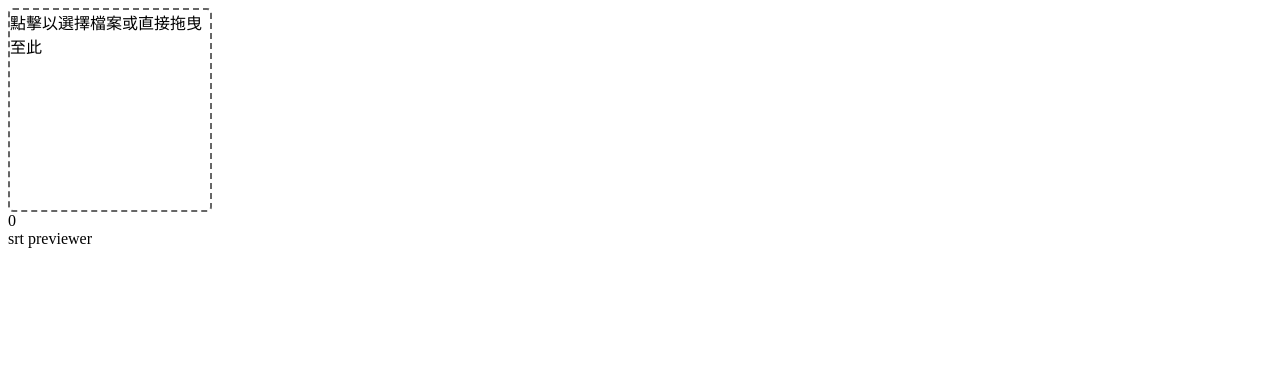
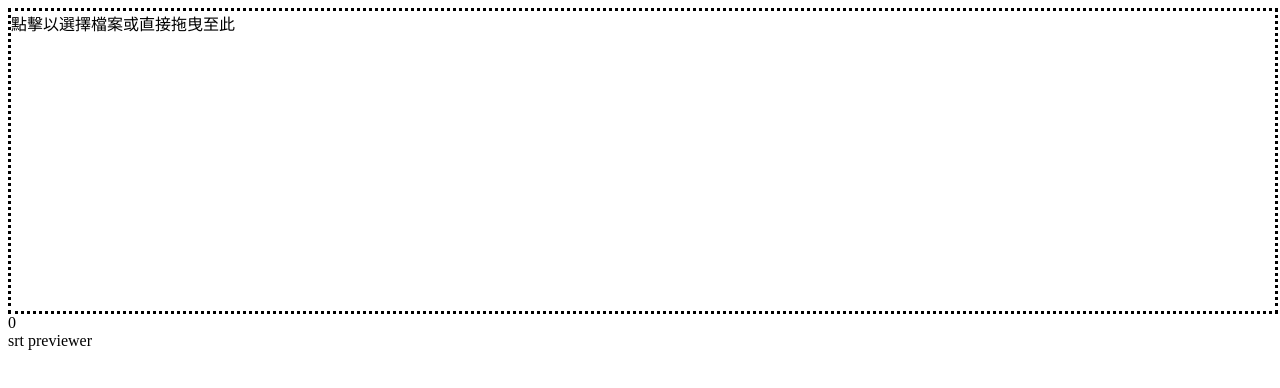
Before and after one commit to ntupds/sesx-to-srt, a React app: page / in a window 1280 px wide. Built offline with nearby package versions, Linux system fonts and the light colour scheme.

Commit message:
FileInput style

```diff
--- a/src/components/FileInput.js
+++ b/src/components/FileInput.js
@@ -47,7 +47,7 @@ export default class FileInput extends Component {
 
     return (
       <div>
-        <Dropzone accept="application/x-aup" multiple={false} onDrop={this.onDrop.bind(this)}>
+        <Dropzone id="dropzone" style={{width: '100%'}} accept="application/x-aup" multiple={false} onDrop={this.onDrop.bind(this)}>
           <div>點擊以選擇檔案或直接拖曳至此</div>
         </Dropzone>
         <div>{this.state.progress}</div>
--- a/stylesheets/app.scss
+++ b/stylesheets/app.scss
@@ -1,3 +1,10 @@
 body{
 	height: 100%;
 }
+
+#dropzone{
+	width: 100%;
+	height: 300px;
+	border: 3px;
+	border-style: dotted;
+}
```
